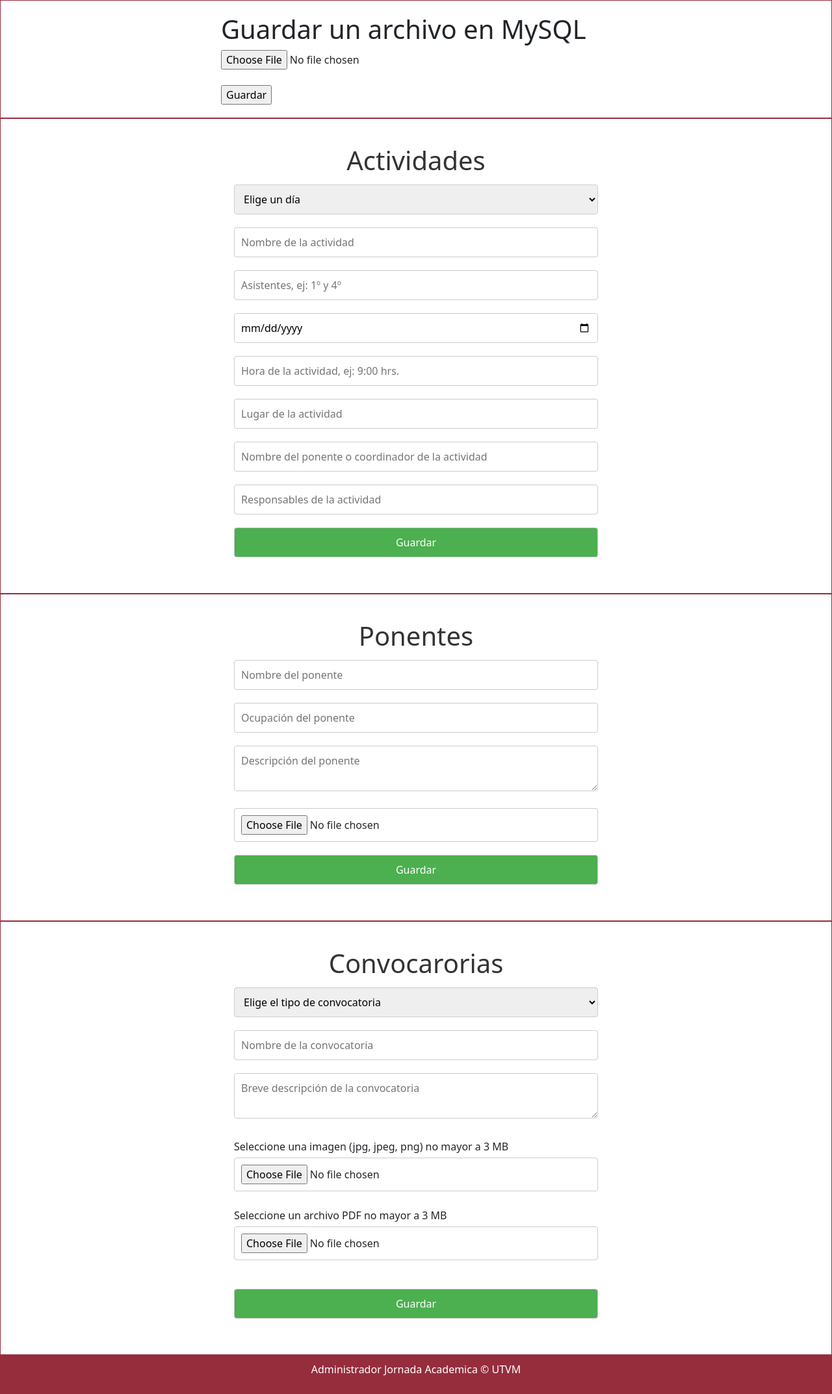
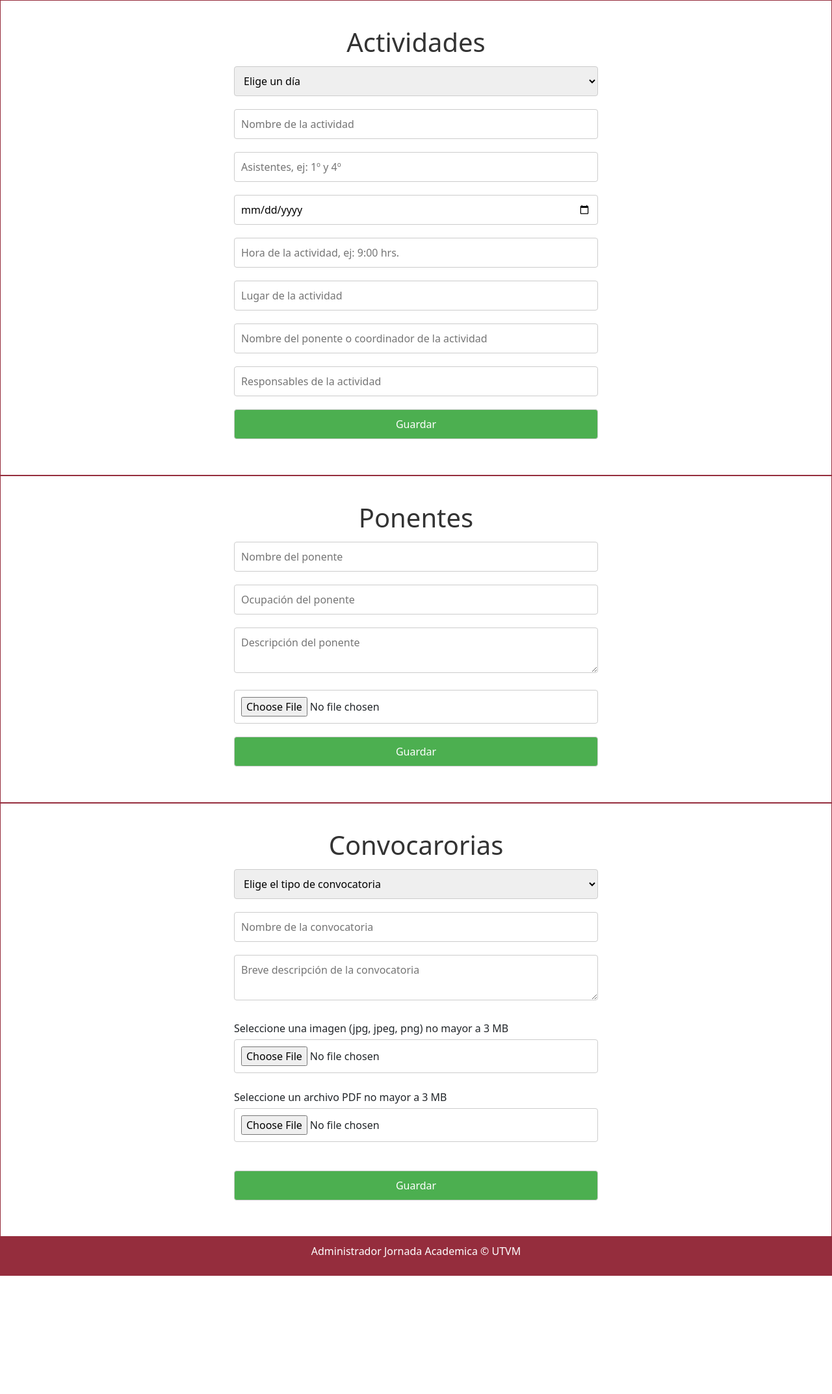
Before and after one commit to marinobo/JornadaUTVM, a PHP site: page /admin/guardar.php in a window 1280 px wide. Shown: the part 134-2280 px from the top of the page at 65% size. After the commit the page ends 2098 px from the top, so only its background shows below. Run offline with PHP 8.4, Linux system fonts and the light colour scheme; a user stored in the database is signed in.

Commit message:
15/11/23

```diff
--- a/admin/guardar.php
+++ b/admin/guardar.php
@@ -87,11 +87,11 @@ include 'forms_convocatoria.php';
         <main>
 
         <!-- Contenido del panel de administrador -->
-        <section class="content">
+        <section class="content section-archivo">
             <div class="form-container">
-                <h1>Guardar un archivo en MySQL</h1>
-                <form method="post" action="" enctype="multipart/form-data">
-                    <input type="file" name="archivo" /><br/><br/>
+                <form method="post" action="" class="activity-form" enctype="multipart/form-data">
+                    <h1>Guardar un archivo en MySQL</h1>
+                    <input type="file" name="archivo" required/><br/><br/>
                     <input type="submit" name="btnGuardar" value="Guardar" />
                 </form>
             </div>
--- a/admin/style_forms.css
+++ b/admin/style_forms.css
@@ -26,6 +26,10 @@ nav li {
 nav a {
     text-decoration: none;
     color: #fff;
+}
+
+.section-archivo{
+    display: none;
 }
 
 
```
